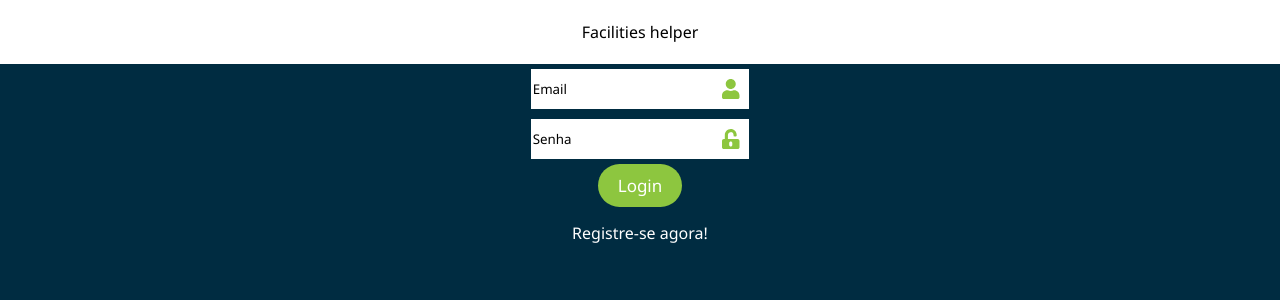
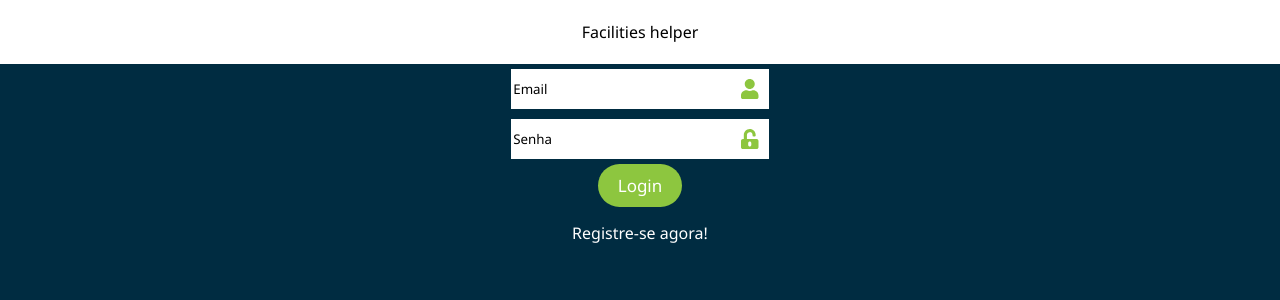
Before and after one commit to brunovnasci/facilities-helper-front, a React (Create React App) app: page / in a window 1280 px wide. Shown: the top 300 px of the page. Built offline with nearby package versions, Linux system fonts and the light colour scheme.

Commit message:
Width da textBox foi arrumada

```diff
--- a/src/components/textbox/Textbox.css
+++ b/src/components/textbox/Textbox.css
@@ -15,6 +15,7 @@
     border: none;
     background-color: white;
     color: black;
+    width: 27vh;
 }
 input::placeholder{
     color: black;
```
